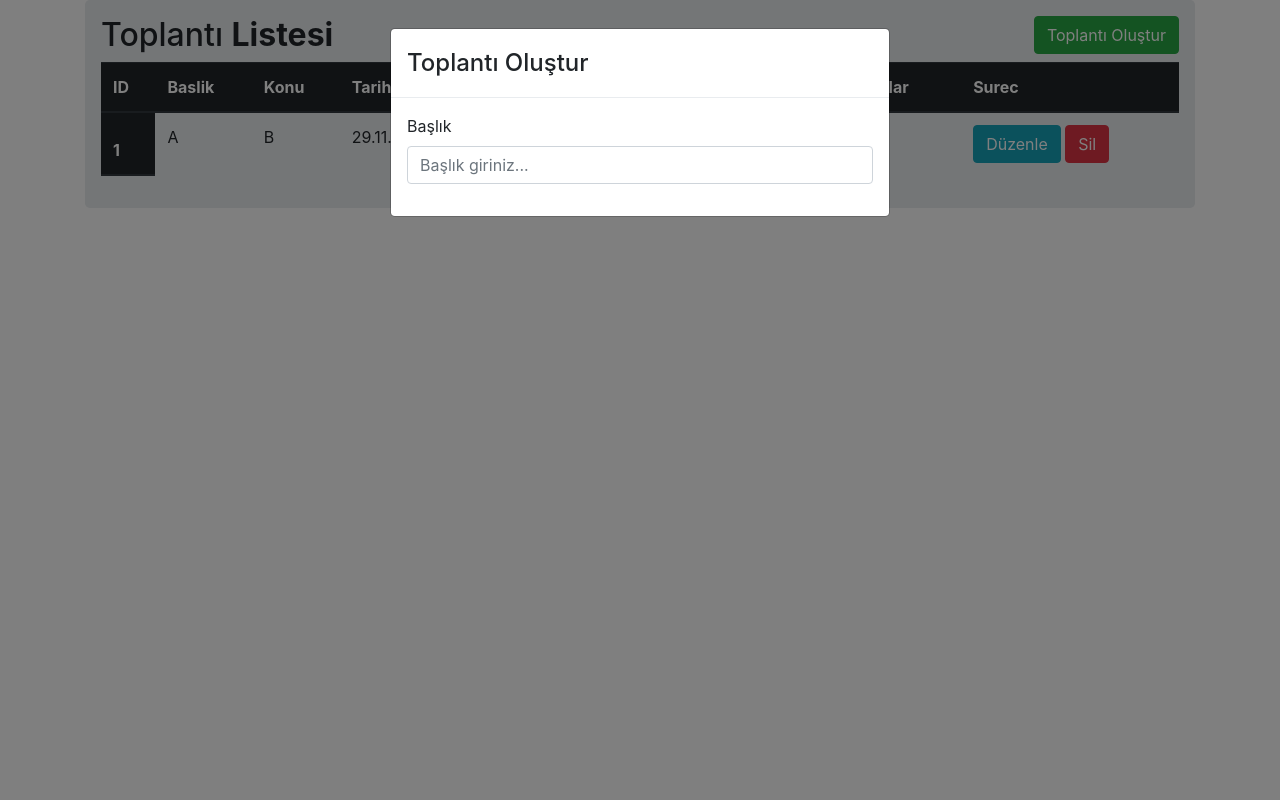
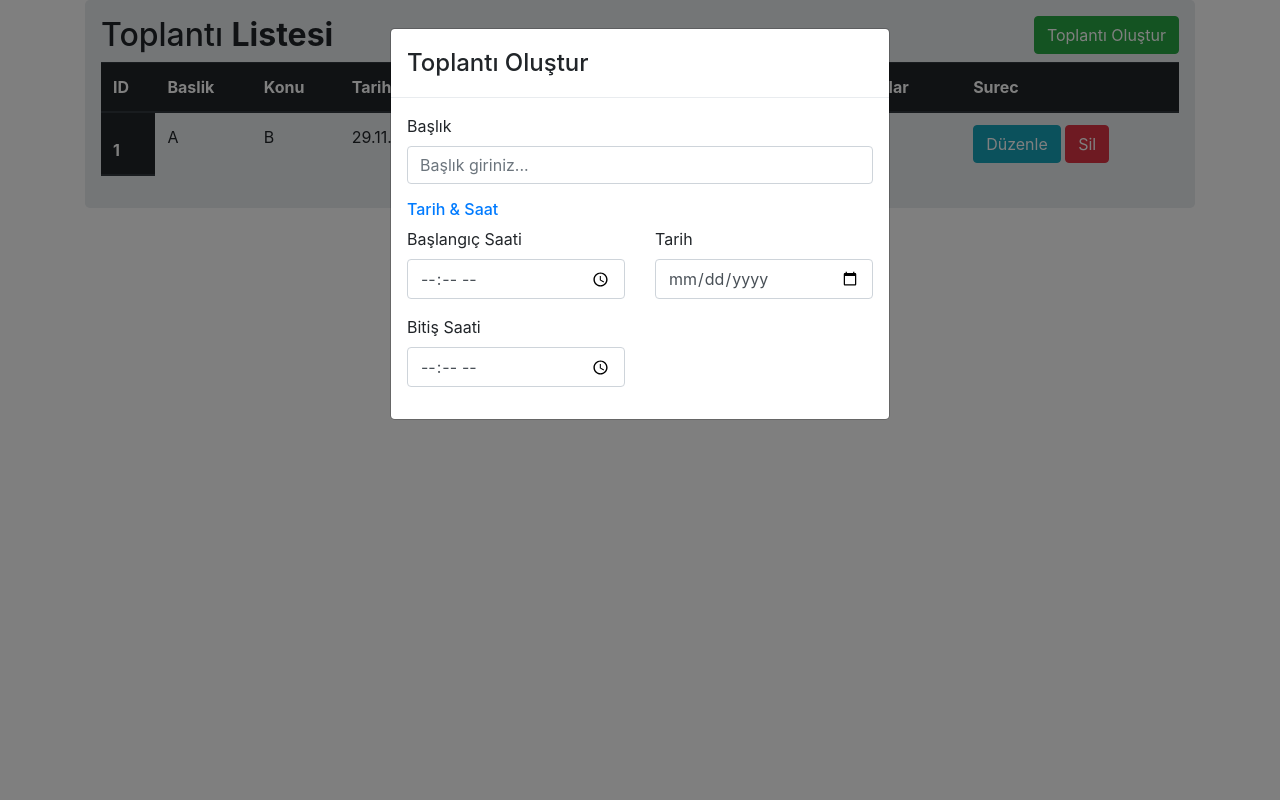
Before and after one commit to cuneytcbnx/MeetingOrganizer, a Flask app: page / in a window 1280 px wide, after a click on "Toplantı Oluştur". Run offline with Flask 2, Linux system fonts and the light colour scheme; some libraries are stand-ins or nearby versions.

Commit message:
date,start_time and end_time added.

```diff
--- a/templates/index.html
+++ b/templates/index.html
@@ -69,7 +69,30 @@
                                                 placeholder="Başlık giriniz...">
                                         </div>
                                     </div>
-
+                                    <div class="col-xl-12 col-lg-12 col-md-12 col-sm-12 col-12">
+                                        <h6 class="mb-2 text-primary">Tarih & Saat</h6>
+                                    </div>
+                                    <div class="col-xl-6 col-lg-6 col-md-6 col-sm-6 col-12">
+                                        <div class="form-group">
+                                            <label for="baslangic_saati">Başlangıç Saati</label>
+                                            <input type="time" name="baslangic_saati" class="form-control"
+                                                placeholder="Saat seçiniz...">
+                                        </div>
+                                    </div>
+                                    <div class="col-xl-6 col-lg-6 col-md-6 col-sm-6 col-12">
+                                        <div class="form-group">
+                                            <label for="tarih">Tarih</label>
+                                            <input type="date" name="tarih" class="form-control"
+                                                placeholder="Tarih giriniz...">
+                                        </div>
+                                    </div>
+                                    <div class="col-xl-6 col-lg-6 col-md-6 col-sm-6 col-12">
+                                        <div class="form-group">
+                                            <label for="bitis_saati">Bitiş Saati</label>
+                                            <input type="time" name="bitis_saati" class="form-control"
+                                                placeholder="Saat seçiniz...">
+                                        </div>
+                                    </div>
                             </form>
                         </div>
 
```
